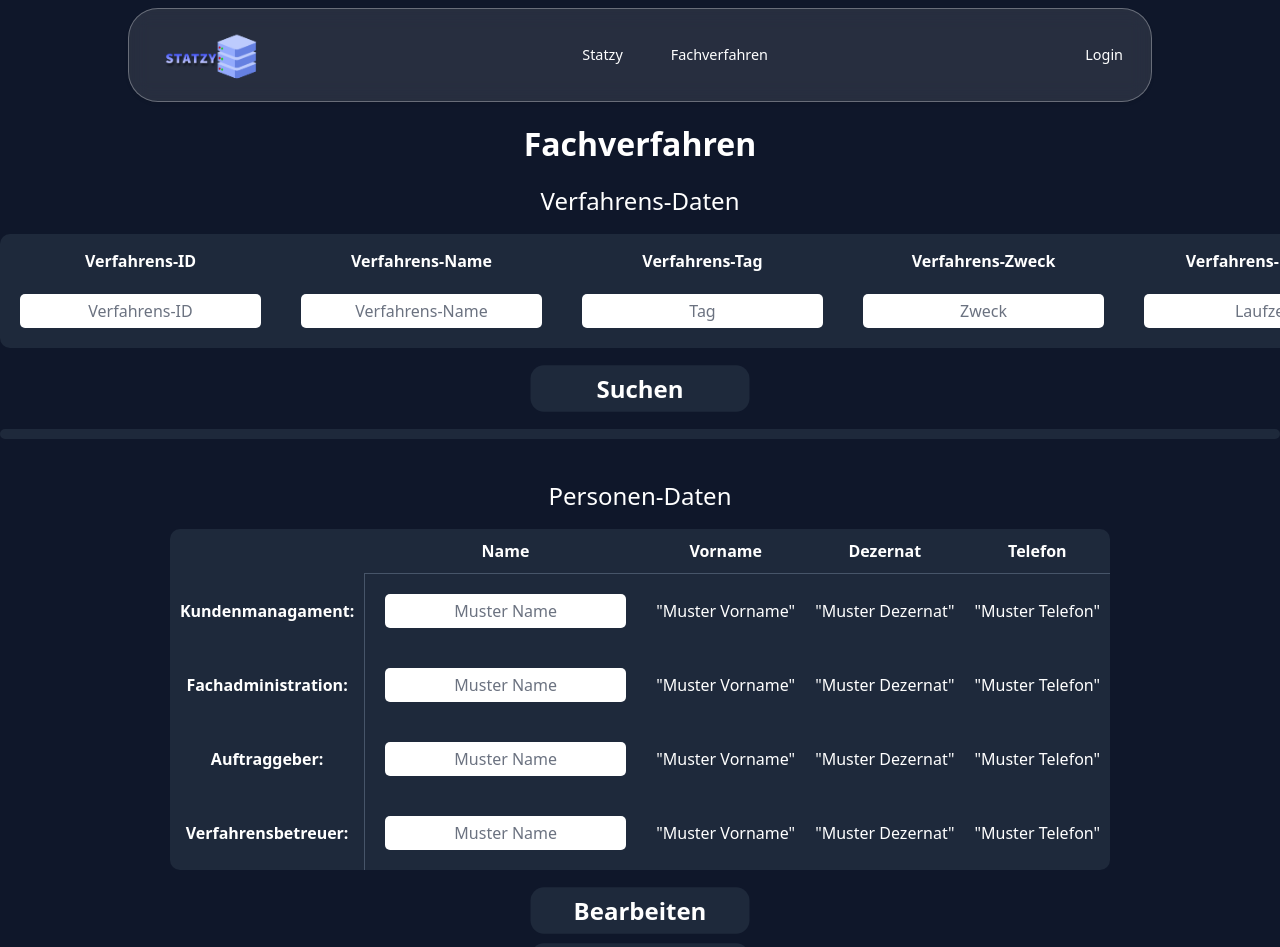
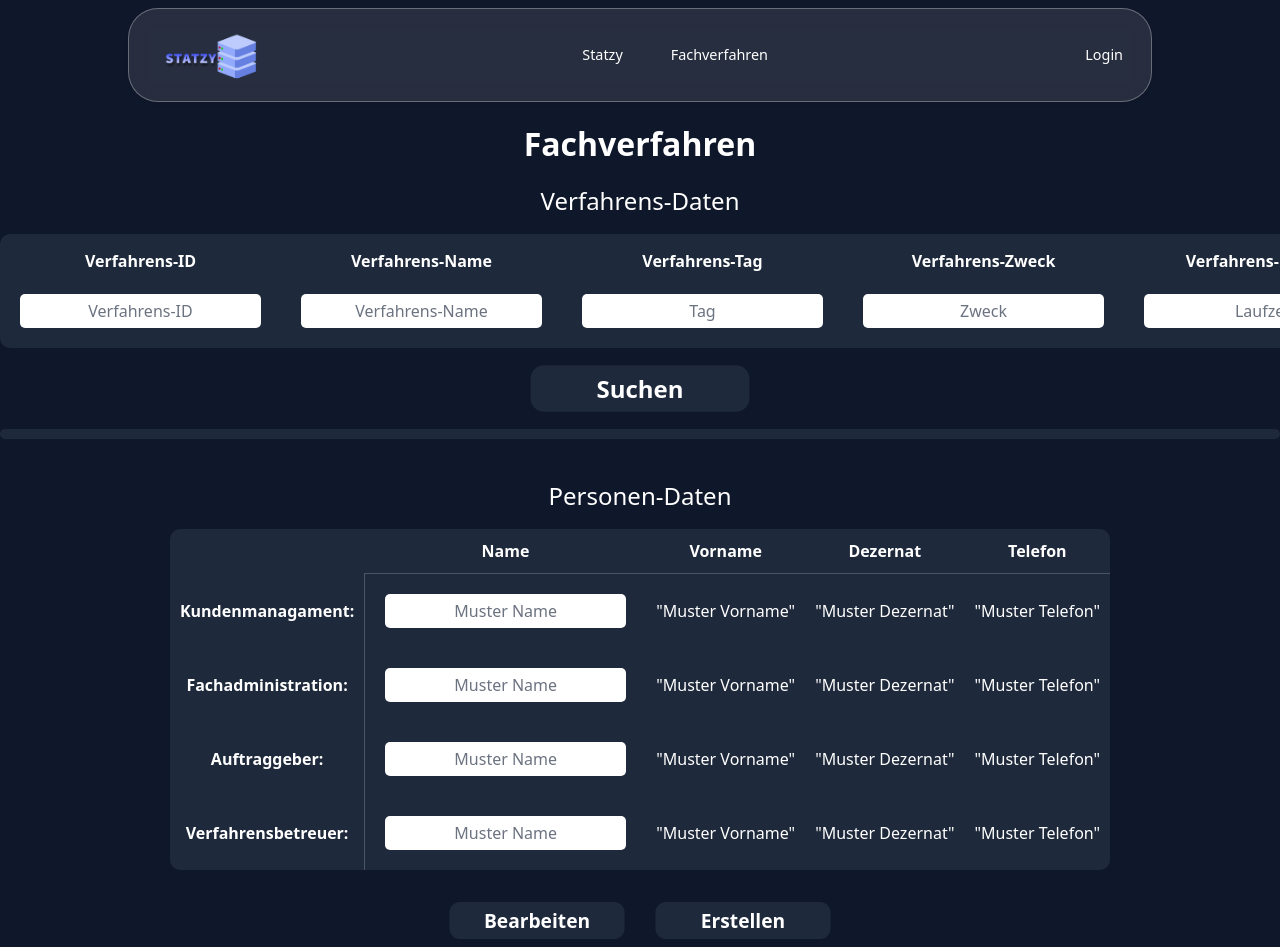
Before and after one commit to LeonKohli/statzy-nuxt, a Nuxt app: page /fachverfahren in a window 1280 px wide. Shown: the top 947 px of the page. Built offline with nearby package versions, Linux system fonts and the light colour scheme.

Commit message:
buttons zu personen

```diff
--- a/pages/fachverfahren.vue
+++ b/pages/fachverfahren.vue
@@ -22,6 +22,16 @@
                 </table>
                 <button class="button" @click="showPopup = false"> Suchen </button>
             </form>
+            <div v-if="showPopup" class="popupVerfahren">
+                <button class="close-button-verfahren" @click="showPopup = false"> Close </button>
+                <button class="create-button" @click="showPopup = false"> Erstellen </button>
+                <div class="cardVerfahren">
+                    <div class="bgVerfahren"></div>
+                    <div class="blob"></div>
+                    <p class="popup-überschrift"> Kein Fachverfahren gefunden </p>
+                    <p class="popup-text"> Überprüfen sie ihre Suche <br> oder <br> Erstellen sie ein neues Fachverfahren </p>
+                </div>
+            </div>
         </div>
         <hr class="line">
         <br>
@@ -64,8 +74,12 @@
                     <td class="tabledata"> "Muster Telefon" </td>
                 </tr>
             </table>
-            <button class="button"> Bearbeiten </button>
-            <button class="button"> Erstellen </button>
+            <table class="personen-button">
+                <tr>
+                    <td class="tabledata"> <button class="button-person"> Bearbeiten </button> </td>
+                    <td class="tabledata"> <button class="button-person"> Erstellen </button> </td>
+                </tr>
+            </table>
         </div>
         <br>
         <hr class="line">
@@ -157,16 +171,6 @@
         </div>
         <br>
         <br>
-        <div v-if="showPopup" class="popupVerfahren">
-        <button class="close-button-verfahren" @click="showPopup = false"> Close </button>
-        <button class="create-button" @click="showPopup = false"> Erstellen </button>
-            <div class="cardVerfahren">
-                <div class="bgVerfahren"></div>
-                <div class="blob"></div>
-                <p class="popup-überschrift"> No Procedure was found </p>
-                <p class="popup-text"> Check your Input-Data <br> or <br> create a new Procedure </p>
-            </div>
-        </div>
     </div>
 </template>
 
@@ -195,6 +199,16 @@ export default {
         margin-right: auto;
         color: white
     }
+
+    table.personen-button
+    {
+        text-align: center;
+        border-radius: 10px;
+        margin-left: auto;
+        margin-right: auto;
+        color: white;
+    }
+
 
     body {
         margin-top: 120px;
@@ -311,7 +325,6 @@ export default {
         color: white;
         scale: 120%
     }
-
     button.button:active
     {
         scale: 90%;
@@ -319,7 +332,6 @@ export default {
         border-radius: 9px;
         transition-duration: 30ms;
     }
-
     button.button:hover
     {
         transition-duration: 30ms;
@@ -341,7 +353,6 @@ export default {
         scale: 120%;
         color: #dc2626;
     }
-
     button.buttonDelete:active
     {
         scale: 90%;
@@ -355,6 +366,35 @@ export default {
         transition-duration: 30ms;
         background: #dc2626;
         color: white;
+    }
+
+    button.button-person
+    {
+        width: 146px;
+        height: 31px;
+        background: #1E293B;
+        border-radius: 9px;
+        margin: 0 auto;
+        display: block;
+        margin-top: 25px;
+        margin-bottom: 25px;
+        font-weight: bolder;
+        color: white;
+        scale: 120%;
+        margin-right: 20px;
+        margin-left: 20px
+    }
+    button.button-person:active
+    {
+        scale: 90%;
+        background: #475569;
+        border-radius: 9px;
+        transition-duration: 30ms;
+    }
+    button.button-person:hover
+    {
+        transition-duration: 30ms;
+        background: #475569;
     }
 
     hr.line
```
